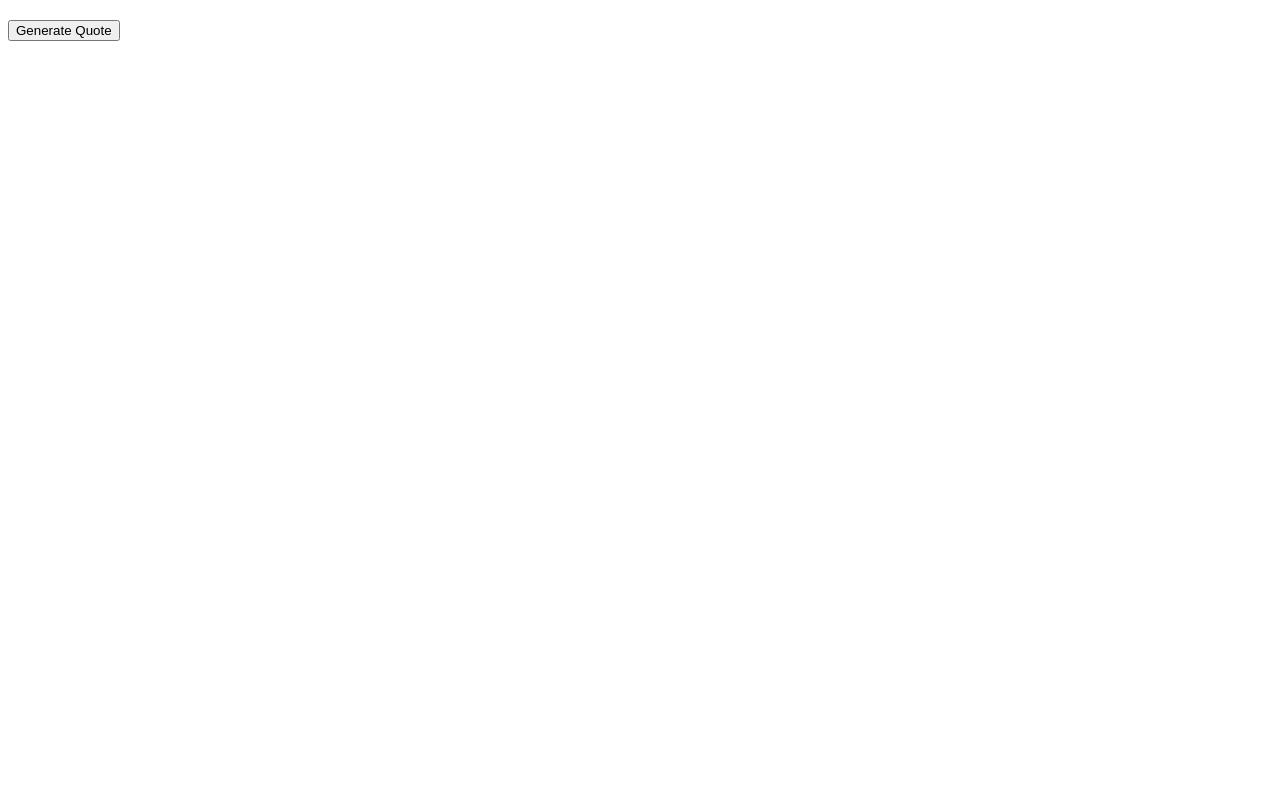
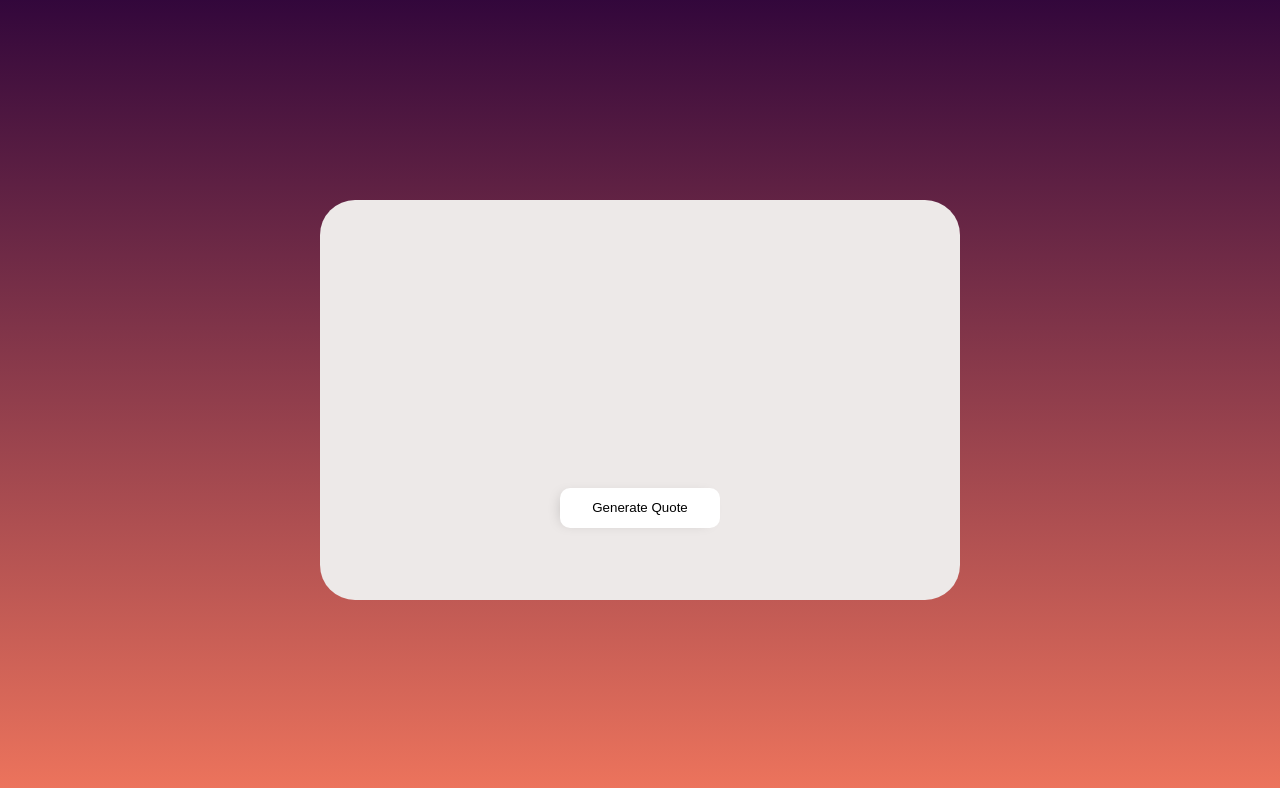
Before and after one commit to gducsn/days-of-code, a plain HTML site: page RandomQuotes/index.html in a window 1280 px wide. Drawn offline with Linux system fonts and the light colour scheme; the site is published under a folder, as on GitHub Pages, so addresses that start at the root find nothing.

Commit message:
Update index.html

```diff
--- a/RandomQuotes/index.html
+++ b/RandomQuotes/index.html
@@ -6,7 +6,7 @@
     <meta http-equiv="X-UA-Compatible" content="IE=edge">
     <meta name="viewport" content="width=device-width, initial-scale=1.0">
     <title>Random Quotes</title>
-    <link rel="stylesheet" href="/RandomQuotes/style.css">
+    <link rel="stylesheet" href="style.css">
 </head>
 
 <body>
```
